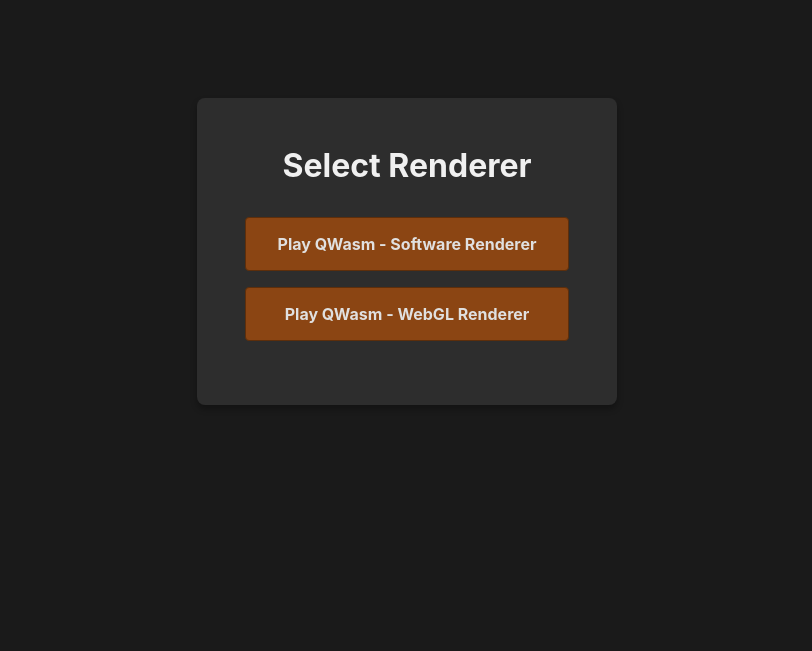
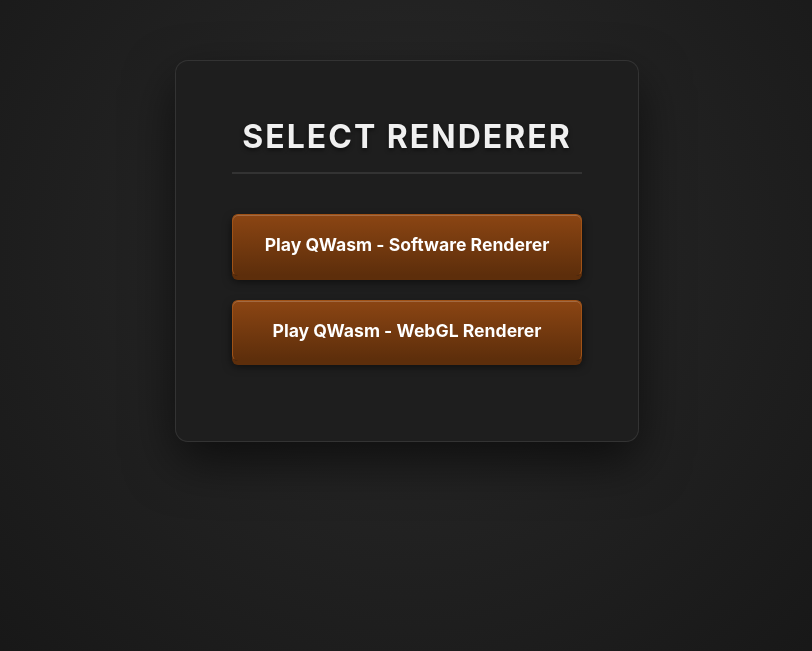
Before and after one commit to burritoOverflow/QWasm-Container-Build, a plain HTML site: page index.html in a window 1280 px wide. Shown: the part 149-800 px from the top of the page, without its empty margins (233-1045 px from the left). Drawn offline with Linux system fonts and the light colour scheme.

Commit message:
Revise styling + doc

```diff
--- a/style.css
+++ b/style.css
@@ -1,7 +1,19 @@
+:root {
+    --bg-dark: #121212;
+    --card-bg: #1e1e1e;
+    --text-main: #f0f0f0;
+    --accent-base: #8b4513;
+    /* Quake Brown */
+    --accent-light: #a05216;
+    --accent-dark: #5d2e0b;
+    --shadow-color: rgba(0, 0, 0, 0.6);
+}
+
 body {
     font-family: -apple-system, BlinkMacSystemFont, "Segoe UI", Roboto, Helvetica, Arial, sans-serif;
-    background-color: #1a1a1a;
-    color: #f0f0f0;
+    background-color: var(--bg-dark);
+    background-image: radial-gradient(circle at center, #2a2a2a 0%, var(--bg-dark) 100%);
+    color: var(--text-main);
     display: flex;
     justify-content: center;
     align-items: center;
@@ -11,45 +23,78 @@
 
 .container {
     text-align: center;
-    background: #2d2d2d;
-    padding: 3rem;
-    border-radius: 8px;
-    box-shadow: 0 4px 6px rgba(0, 0, 0, 0.3);
-    min-width: 300px;
-}
+    background: var(--card-bg);
+    padding: 3.5rem;
+    border-radius: 12px;
+    box-shadow:
+        0 0 0 1px #333,
+        0 20px 50px var(--shadow-color);
+    min-width: 320px;
+    max-width: 400px;
 
     h1 {
         margin-top: 0;
-    margin-bottom: 2rem;
+        margin-bottom: 2.5rem;
+        font-size: 2rem;
+        text-transform: uppercase;
+        letter-spacing: 2px;
+        text-shadow: 0 2px 4px rgba(0, 0, 0, 0.5);
+        border-bottom: 2px solid #333;
+        padding-bottom: 1rem;
     }
 
-ul {
+    .menu {
         list-style: none;
         padding: 0;
-}
 
         li {
-    margin: 1rem 0;
+            margin: 1.5rem 0;
+        }
+    }
 }
 
 a {
     display: block;
-    padding: 1rem 2rem;
-    background-color: #8b4513;
-    /* Quake brown */
-    color: #e0e0e0;
+    padding: 1.2rem 2rem;
     text-decoration: none;
-    border-radius: 4px;
-    font-weight: bold;
-    transition: background-color 0.2s, transform 0.1s;
-    border: 1px solid #5d2e0b;
+    color: #fff;
+    font-weight: 700;
+    font-size: 1.1rem;
+    border-radius: 6px;
+    position: relative;
+
+    /* 3D Button Styling */
+    background: linear-gradient(to bottom, var(--accent-base), var(--accent-dark));
+    border: 1px solid var(--accent-light);
+    border-bottom-color: var(--accent-dark);
+
+    /* The "Side" of the button + Drop Shadow */
+    box-shadow:
+        inset 0 1px 0 rgba(255, 255, 255, 0.2),
+        /* Top highlight */
+        0 4px 0 var(--accent-dark),
+        /* 3D depth */
+        0 5px 10px var(--shadow-color);
+    /* Drop shadow */
+
+    transition: transform 0.1s ease, box-shadow 0.1s ease, filter 0.2s;
+
+    &:hover {
+        transform: translateY(-2px);
+        filter: brightness(1.1);
+        box-shadow:
+            inset 0 1px 0 rgba(255, 255, 255, 0.2),
+            0 6px 0 var(--accent-dark),
+            0 10px 20px var(--shadow-color);
     }
 
-a:hover {
-    background-color: #a05216;
-    transform: translateY(-2px);
+    &:active {
+        transform: translateY(4px);
+        box-shadow:
+            inset 0 2px 5px rgba(0, 0, 0, 0.2),
+            0 0 0 var(--accent-dark),
+            /* Depth collapses */
+            0 0 2px var(--shadow-color);
+        border-color: var(--accent-dark);
     }
-
-a:active {
-    transform: translateY(0);
 }
```
Also changed, not shown: 1 other file. Lines whose indentation alone changed are shown as unchanged.
